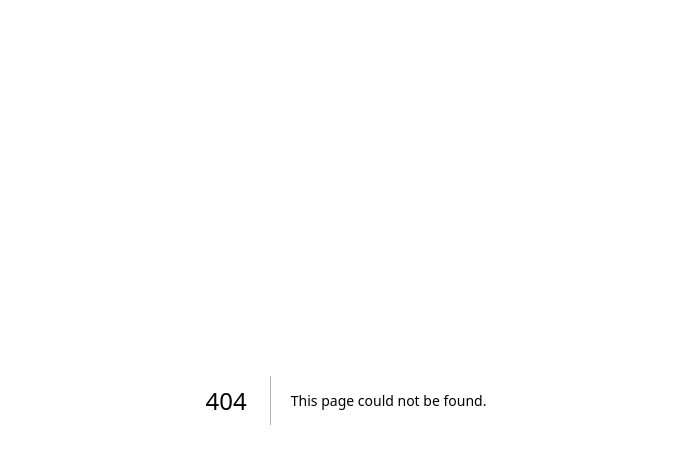
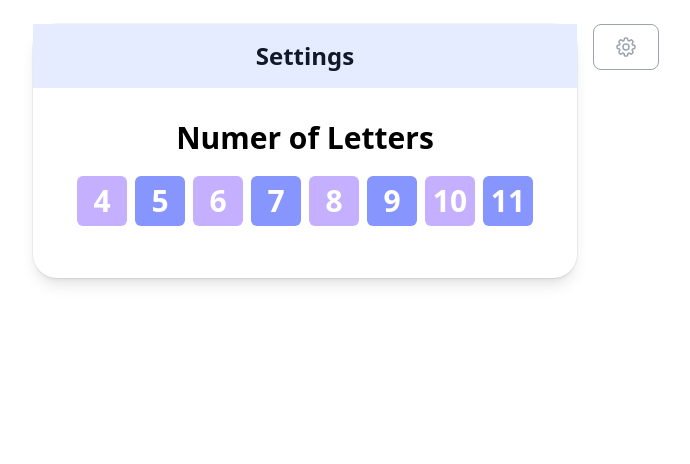
Before and after one commit to AndrzejGrabarz/Wordles.pl, a Next.js app: page /settings in a window 1280 px wide. Before the commit this address had no page. Shown: the top 464 px of the page, without its empty margins (294-984 px from the left). Built offline with nearby package versions, Linux system fonts and the light colour scheme.

Commit message:
#US30 site with settings + #US20 choice word length (#8)
* clean up

* Settings site + NumberOfLetters(choice)

```diff
--- a/components/window/Instruction.js
+++ b/components/buttons/Instruction.js
@@ -8,7 +8,7 @@ function Instruction() {
     instruction.classList.toggle('InstructionCard');
   }
   return (
-    <button type="button" className="text-green-400 border border-green-400 hover:text-white hover:bg-gradient-to-br from-green-400 via-green-500 to-green-600  font-medium rounded-lg text-sm px-5 py-2.5 text-center  mb-2" onClick={show}>
+    <button type="button" className="text-green-400 border border-green-400 hover:text-white hover:bg-gradient-to-br from-green-400 via-green-500 to-green-600  font-medium rounded-lg text-sm px-5 py-2.5 text-center  mr-2 mb-2" onClick={show}>
       <LightBulbIcon className="h-6 w-6" />
     </button>
   );
--- a/components/buttons/RestartGame.js
+++ b/components/buttons/RestartGame.js
@@ -6,13 +6,13 @@ function RestartGame({
   setCurrentObject,
   setBoardState,
   setWord,
-  COL_COUNT,
+  NumberOfColumn,
   ROW_COUNT,
   gameWord,
 }) {
   const resetGame = () => {
     setBoardState(
-      Array.from({ length: ROW_COUNT }, () => Array.from({ length: COL_COUNT }, () => ({ value: '', state: '' }))),
+      Array.from({ length: ROW_COUNT }, () => Array.from({ length: NumberOfColumn }, () => ({ value: '', state: '' }))),
     );
     setCurrentObject(0);
     setCurrentRow(0);
@@ -22,6 +22,7 @@ function RestartGame({
   return (
     <button
       id="btn"
+      type="button"
       onClick={resetGame}
       className="text-red-400 border border-red-400 hover:text-white hover:bg-gradient-to-br from-red-400 via-red-500 to-red-600  font-medium rounded-lg text-sm px-5 py-2.5 text-center mr-2 mb-2"
     >
--- /dev/null
+++ b/components/buttons/SettingButton.js
@@ -0,0 +1,14 @@
+import React from 'react';
+import Link from 'next/link';
+import { Cog8ToothIcon } from '@heroicons/react/24/outline';
+
+function SettingsButtonCog() {
+  return (
+    <Link href="/settings">
+      <button id="btn" type="button" className="text-gray-400 border border-gray-400 hover:text-white hover:bg-gradient-to-br from-gray-400 via-gray-500 to-gray-600  font-medium rounded-lg text-sm px-5 py-2.5 text-center  mb-2">
+        <Cog8ToothIcon className="h-6 w-6" />
+      </button>
+    </Link>
+  );
+}
+export default SettingsButtonCog;
--- a/pages/_app.js
+++ b/pages/_app.js
@@ -1,13 +1,10 @@
-import '../styles/globals.css'
-
-// import Font Awesome CSS
-// import "@fortawesome/fontawesome-svg-core/styles.css";
-
-// import { config } from "@fortawesome/fontawesome-svg-core";
-// Tell Font Awesome to skip adding the CSS automatically
-// since it's already imported above
-// config.autoAddCss = false;
+import '../styles/globals.css';
+import { ColNumContextProvider } from '@/utils/SettingsContext';
 
 export default function App({ Component, pageProps }) {
-  return <Component {...pageProps} />
+  return (
+    <ColNumContextProvider>
+      <Component {...pageProps} />
+    </ColNumContextProvider>
+  );
 }
--- a/pages/index.js
+++ b/pages/index.js
@@ -1,27 +1,29 @@
-import { useEffect, useState } from 'react';
+import { useEffect, useState, useContext } from 'react';
 import Board from '@/components/board/Board';
 import Keyboard from '@/components/keyboard/Keyboard';
-import Nightmode from '@/components/window/Nightmode';
+import Nightmode from '@/components/buttons/Nightmode';
+import SettingsButtonCog from '@/components/buttons/SettingButton';
 import RestartGame from '@/components/buttons/RestartGame';
-import Instruction from '@/components/window/Instruction';
+import Instruction from '@/components/buttons/Instruction';
 import InstructionCard from '@/components/board/InstructionCard';
 import wordList from '@/public/słownik_lista.json';
+import { ColNumContext, useAppContext } from '@/utils/SettingsContext';
 import {
   // variables
   ALLOWED_LETTERS,
   ROW_COUNT,
-  COL_COUNT,
   // funcitons
 } from '@/utils/variables';
 
 const SPECIAL_KEYS = ['Enter', 'Delete', 'Backspace', 'Altgraph', 'Control'];
-const DEFAULT_STATE = Array.from({ length: ROW_COUNT }, () => Array.from({ length: COL_COUNT }, () => ({ value: '', state: '' })));
+// const DEFAULT_STATE = Array.from({ length: ROW_COUNT }, () => Array.from({ length: state }, () => ({ value: '', state: '' })));
 const LAST_ROW = ROW_COUNT - 1;
 
 // const WORD_TO_GUESS = () => WORD_DRAFT[Math.floor(Math.random() * WORD_DRAFT.length)];
 
 export default function Home() {
-  const [board, setBoardState] = useState(DEFAULT_STATE);
+  const [NumberOfColumn, setNumberOfColumn] = useContext(ColNumContext);
+  const [board, setBoardState] = useState(Array.from({ length: ROW_COUNT }, () => Array.from({ length: NumberOfColumn }, () => ({ value: '', state: '' }))));
   const [currentRow, setCurrentRow] = useState(0);
   const [currentObject, setCurrentObject] = useState(0);
   const [word, setWord] = useState('');
@@ -33,7 +35,7 @@ export default function Home() {
   }
 
   const ListOfXLetterWords = wordList.strings.filter(
-    (words) => words.length === COL_COUNT,
+    (words) => words.length === NumberOfColumn,
   );
 
   const gameWord = ListOfXLetterWords[Math.floor(Math.random() * dicionary.length)];
@@ -65,8 +67,8 @@ export default function Home() {
   const updateBoard = (letter) => {
     const updatedBoard = [...board];
     let updatedCurrentObject = currentObject;
-    if (updatedCurrentObject >= COL_COUNT - 1) { updatedCurrentObject = COL_COUNT - 1; }
-    if (board[currentRow][COL_COUNT - 1].value === '') {
+    if (updatedCurrentObject >= NumberOfColumn - 1) { updatedCurrentObject = NumberOfColumn - 1; }
+    if (board[currentRow][NumberOfColumn - 1].value === '') {
       updatedBoard[currentRow][updatedCurrentObject] = {
         value: letter,
         state: '',
@@ -103,7 +105,7 @@ export default function Home() {
   }
   function endGame() {
     setBoardState(
-      Array.from({ length: ROW_COUNT }, () => Array.from({ length: COL_COUNT }, () => ({ value: '', state: '' }))),
+      Array.from({ length: ROW_COUNT }, () => Array.from({ length: NumberOfColumn }, () => ({ value: '', state: '' }))),
     );
     // DEFAULT_STATE z jakiegoś powdu nie podmmienia tablicy na nową
     setWord(dicionary[Math.floor(Math.random() * dicionary.length)]);
@@ -175,6 +177,7 @@ export default function Home() {
 
   return (
     <div id="main" className="main">
+      <div className="flex items-center justify-center w-2/5   my-10 rounded-md" aria-label="Global">
         <div className="flex my-4">
           <Nightmode />
           <RestartGame
@@ -184,9 +187,11 @@ export default function Home() {
             setWord={setWord}
             gameWord={gameWord}
             ROW_COUNT={ROW_COUNT}
-          COL_COUNT={COL_COUNT}
+            NumberOfColumn={NumberOfColumn}
           />
           <Instruction />
+          <SettingsButtonCog />
+        </div>
       </div>
       <Board board={board} />
       <InstructionCard />
--- /dev/null
+++ b/pages/settings.js
@@ -0,0 +1,46 @@
+import React, { createContext, useContext } from 'react';
+import Link from 'next/link';
+import { Cog8ToothIcon } from '@heroicons/react/24/outline';
+import { ColNumContext } from '@/utils/SettingsContext';
+
+function Settings() {
+  const [NumberOfColumn, setNumberOfColumn] = useContext(ColNumContext);
+  const saveNumber = (buttonValue) => setNumberOfColumn(buttonValue);
+
+  return (
+    <header className="bg-white">
+      <nav className="mx-auto flex max-w-7xl justify-center p-6 lg:px-8" aria-label="Global">
+        <div className=" rounded-3xl bg-white shadow-lg ring-1 ring-gray-900/5">
+          <h1 className="block font-semibold text-gray-900 text-center bg-[#e5ecff] py-4 text-2xl">
+            Settings
+          </h1>
+          <div className="p-4">
+            <div className="group relative flex items-center justify-center gap-x-6 rounded-lg p-4 text-sm leading-6">
+              <div className="flex-auto">
+                <p className="text-center text-3xl font-bold">Numer of Letters</p>
+                <div className="flex items-center justify-center my-2 p-2">
+                  <button id="number" onClick={() => saveNumber(4)} type="submit" className="h-[50px] w-[50px]  m-1 flex items-center justify-center text-3xl text-white font-semibold bg-[#C4B0FF] rounded-md hover:bg-violet-700 focus:bg-violet-700">4</button>
+                  <button id="number" onClick={() => saveNumber(5)} type="submit" className="h-[50px] w-[50px]  m-1 flex items-center justify-center text-3xl text-white font-semibold bg-[#8696FE] rounded-md hover:bg-violet-700 focus:bg-violet-700">5</button>
+                  <button id="number" onClick={() => saveNumber(6)} type="submit" className="h-[50px] w-[50px]  m-1 flex items-center justify-center text-3xl text-white font-semibold bg-[#C4B0FF] rounded-md hover:bg-violet-700 focus:bg-violet-700">6</button>
+                  <button id="number" onClick={() => saveNumber(7)} type="submit" className="h-[50px] w-[50px]  m-1 flex items-center justify-center text-3xl text-white font-semibold bg-[#8696FE] rounded-md hover:bg-violet-700 focus:bg-violet-700">7</button>
+                  <button id="number" onClick={() => saveNumber(8)} type="submit" className="h-[50px] w-[50px]  m-1 flex items-center justify-center text-3xl text-white font-semibold bg-[#C4B0FF] rounded-md hover:bg-violet-700 focus:bg-violet-700">8</button>
+                  <button id="number" onClick={() => saveNumber(9)} type="submit" className="h-[50px] w-[50px]  m-1 flex items-center justify-center text-3xl text-white font-semibold bg-[#8696FE] rounded-md hover:bg-violet-700 focus:bg-violet-700">9</button>
+                  <button id="number" onClick={() => saveNumber(10)} type="submit" className="h-[50px] w-[50px]  m-1 flex items-center justify-center text-3xl text-white font-semibold bg-[#C4B0FF] rounded-md hover:bg-violet-700 focus:bg-violet-700">10</button>
+                  <button id="number" onClick={() => saveNumber(11)} type="submit" className="h-[50px] w-[50px]  m-1 flex items-center justify-center text-3xl text-white font-semibold bg-[#8696FE] rounded-md hover:bg-violet-700 focus:bg-violet-700">11</button>
+                </div>
+              </div>
+            </div>
+          </div>
+        </div>
+        <Link href="/">
+          <button id="btn" type="button" className="text-gray-400 border border-gray-400 hover:text-white hover:bg-gradient-to-br from-gray-400 via-gray-500 to-gray-600  font-medium rounded-lg text-sm px-5 py-2.5 text-center ml-4">
+            <Cog8ToothIcon className="h-6 w-6" />
+          </button>
+        </Link>
+      </nav>
+
+    </header>
+  );
+}
+
+export default Settings;
--- /dev/null
+++ b/utils/SettingsContext.js
@@ -0,0 +1,12 @@
+import { createContext, useState } from 'react';
+
+export const ColNumContext = createContext();
+
+export function ColNumContextProvider({ children }) {
+  const [NumberOfColumn, setNumberOfColumn] = useState(5);
+  return (
+    <ColNumContext.Provider value={[NumberOfColumn, setNumberOfColumn]}>
+      {children}
+    </ColNumContext.Provider>
+  );
+}
```
Also changed, not shown: components/buttons/Nightmode.js (renamed from components/window/Nightmode.js). Lines whose indentation alone changed are shown as unchanged.
